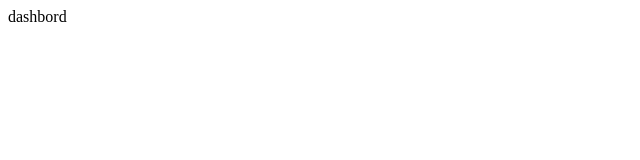
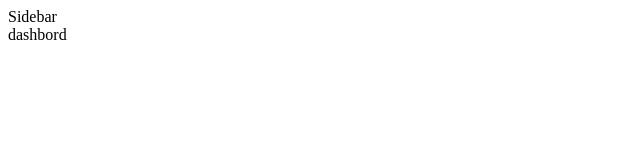
Before and after one commit to NiTR0-CH4RG3R/fitness-app-frontend, a React (Create React App) app: page / in a window 1280 px wide. Shown: the top 160 px of the page, without its empty margins (0-640 px from the left). Built offline with nearby package versions, Linux system fonts and the light colour scheme.

Commit message:
add side bar

```diff
--- a/src/App.js
+++ b/src/App.js
@@ -4,11 +4,13 @@
 import Goals from "./scenes/goals/Goals";
 import Profile from "./scenes/profile/Profile";
 import Workout_plan from "./scenes/workout_plan/Workout_plan";
+import  Sidebar  from "./scenes/global/Sidebar";
 
 function App() {
   return (
     <div className="App">
       <div className="content">
+        <Sidebar/>
       <BrowserRouter>
         <Routes>
           <Route path="/" element={<Dashbordd />} />
--- a/src/scenes/global/Sidebar.jsx
+++ b/src/scenes/global/Sidebar.jsx
@@ -1,4 +1,10 @@
 import React from 'react';
+import { useState } from 'react';
+import{ProSidebar,Menu,MenuItem} from 'react-pro-sidebar';
+
+
+
+
 
 export default function () {
   return (
```
